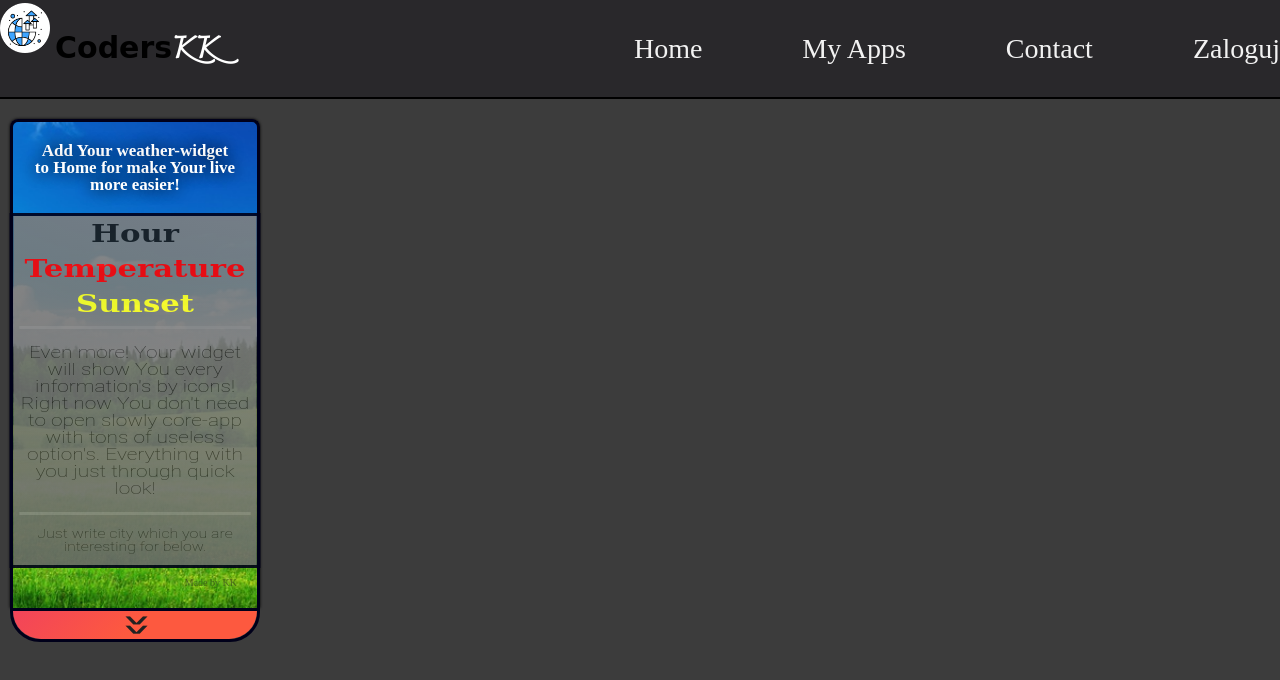
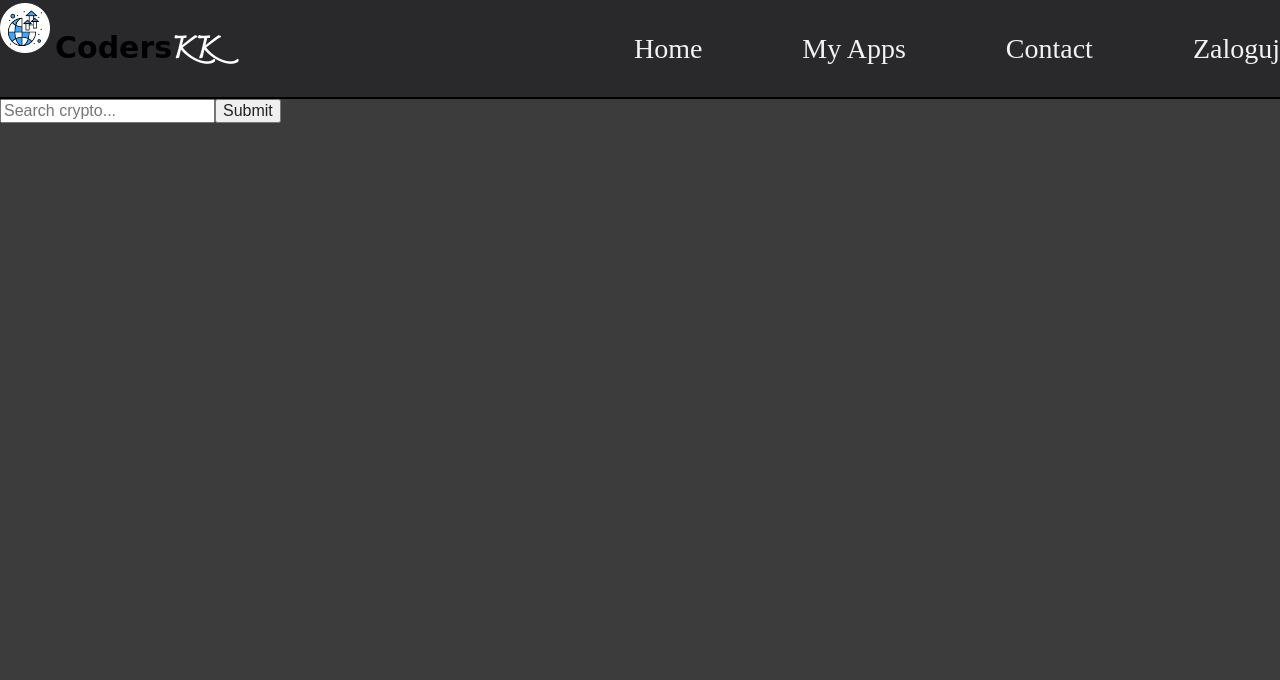
Before and after one commit to Konradk7/react-global-app, a React (Create React App) app: page / in a window 1280 px wide. Shown: the top 680 px of the page. Built offline with nearby package versions, Linux system fonts and the light colour scheme.

Commit message:
fetch crypto app with icons

```diff
--- /dev/null
+++ b/src/components/Crypto.js
@@ -0,0 +1,49 @@
+import React, {useEffect, useState} from 'react';
+import CryptoSearch from "./CryptoSearch";
+import CryptoResult from "./CryptoResult";
+
+function Crypto(props) {
+    const [coin, setCoin] = useState('');
+    const [search, setSearch] = useState('');
+    const [coinIcon, setCoinIcon] = useState('');
+    const [symbolCoin, setSymbolCoin] = useState('');
+    const [price, setPrice] = useState('');
+    const [err, setErr] = useState(false);
+
+    const handleInputSearch = (e) => {
+        setSearch(e.target.value);
+    }
+
+    const handleCryptoSubmit = (e) => {
+        e.preventDefault()
+        const COINURL = `https://api.coingecko.com/api/v3/coins/${search}/history?date=1-1-2018&localization=false`;
+
+        fetch(COINURL)
+            .then(response => {
+                if (response.ok) {
+                    return response
+                }
+                throw Error("Nie udało się")
+            })
+            .then(response => response.json())
+            .then(r => {
+                setCoin(r.name)
+                setCoinIcon(r.image.small)
+                setSymbolCoin(r.symbol)
+                setPrice(r.market_data.current_price.pln)
+                setErr(false);
+            })
+            .catch(err => {
+                console.log(err);
+                setErr(true);
+            })
+    }
+    return (
+        <div className="crypto-app">
+            <CryptoSearch search={search} change={handleInputSearch} submit={handleCryptoSubmit} />
+            <CryptoResult name={coin} icon={coinIcon} symbol={symbolCoin} price={price} err={err}/>
+        </div>
+    );
+}
+
+export default Crypto;
--- /dev/null
+++ b/src/components/CryptoResult.js
@@ -0,0 +1,15 @@
+import React from 'react';
+
+function CryptoResult({name, icon, symbol, price, err}) {
+    if (name.length === 0) return null
+    return (
+        <div>
+            <h2>{name}</h2>
+            <img src={icon} alt="icon" />
+            <h2>{symbol}</h2>
+            <h3>{price}</h3>
+        </div>
+    );
+}
+
+export default CryptoResult;
--- /dev/null
+++ b/src/components/CryptoSearch.js
@@ -0,0 +1,25 @@
+import React from 'react';
+
+function CryptoSearch({search, change, submit}) {
+    return (
+        <div>
+            <form
+                onSubmit={submit}
+                className="crypto-form"
+            >
+                <input
+                    type="text"
+                    placeholder="Search crypto..."
+                    value={search}
+                    onChange={change}
+                />
+                <input
+                    type="submit"
+                />
+
+            </form>
+        </div>
+    );
+}
+
+export default CryptoSearch;
--- a/src/components/Home.js
+++ b/src/components/Home.js
@@ -3,6 +3,7 @@ import SignIn from "./SignIn";
 import Register from "./Register";
 import Weather from "./Weather";
 import WeatherResult from "./WeatherResult";
+import Crypto from "./Crypto";
 
 
 function Home(props) {
@@ -10,11 +11,11 @@ function Home(props) {
 
             <>
 
+                    <Crypto />
                     {/*<SignIn />*/}
                     {/*    <Register />*/}
-
-                    <Weather
-                    />
+                    {/*<Weather*/}
+                    {/*/>*/}
             </>
 
     );
--- a/src/sass/components/_WeatherResult.scss
+++ b/src/sass/components/_WeatherResult.scss
@@ -25,7 +25,7 @@
       color: $color-weather-head;
       font-family: "Rasa SemiBold";
       min-height: toRem(37);
-      min-width: toRem(126);
+      width: toRem(127);
       padding: toRem(5) toRem(21.5) toRem(20) 0;
       border-right: toRem(3) solid black;
       font-size: toRem(31);
```
Also changed, not shown: src/components/Weather.js (+2 -5 lines), src/App.js (line endings or trailing spaces), src/sass/components/_Home.scss (line endings or trailing spaces).
